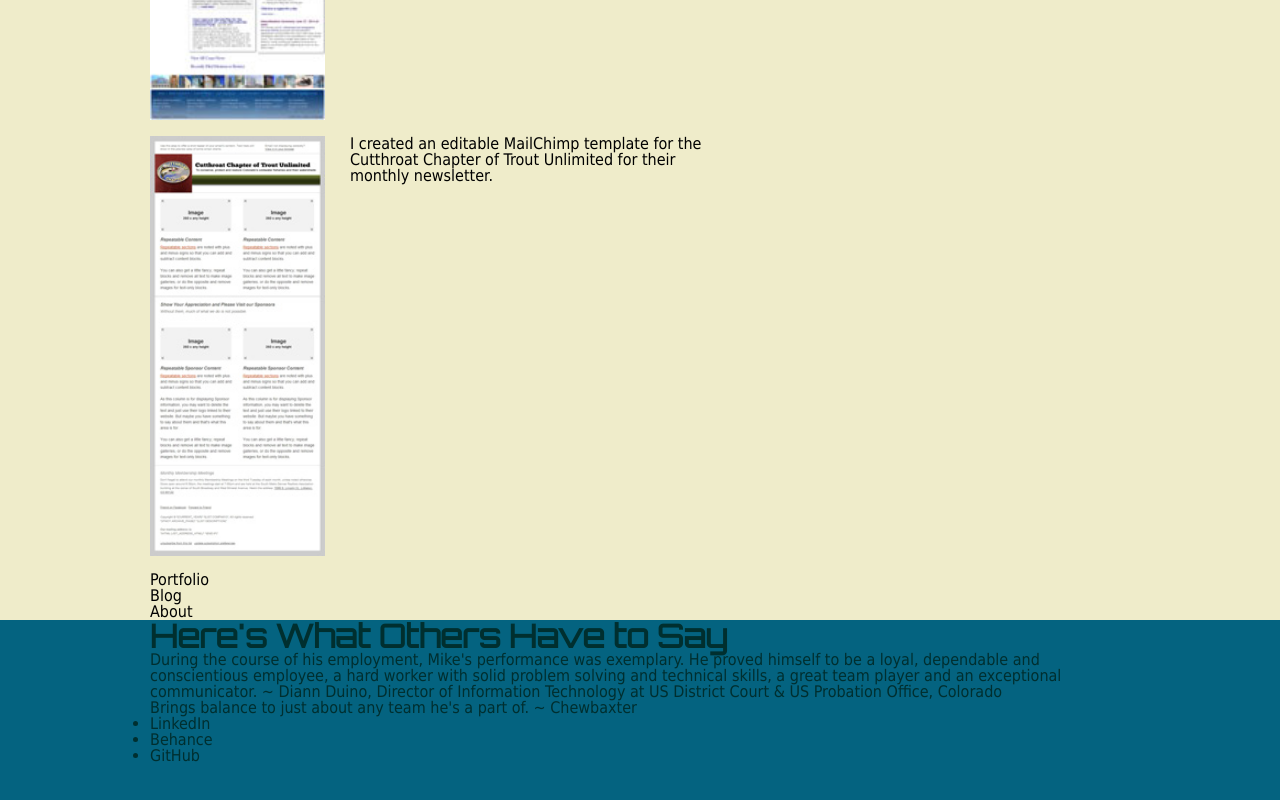
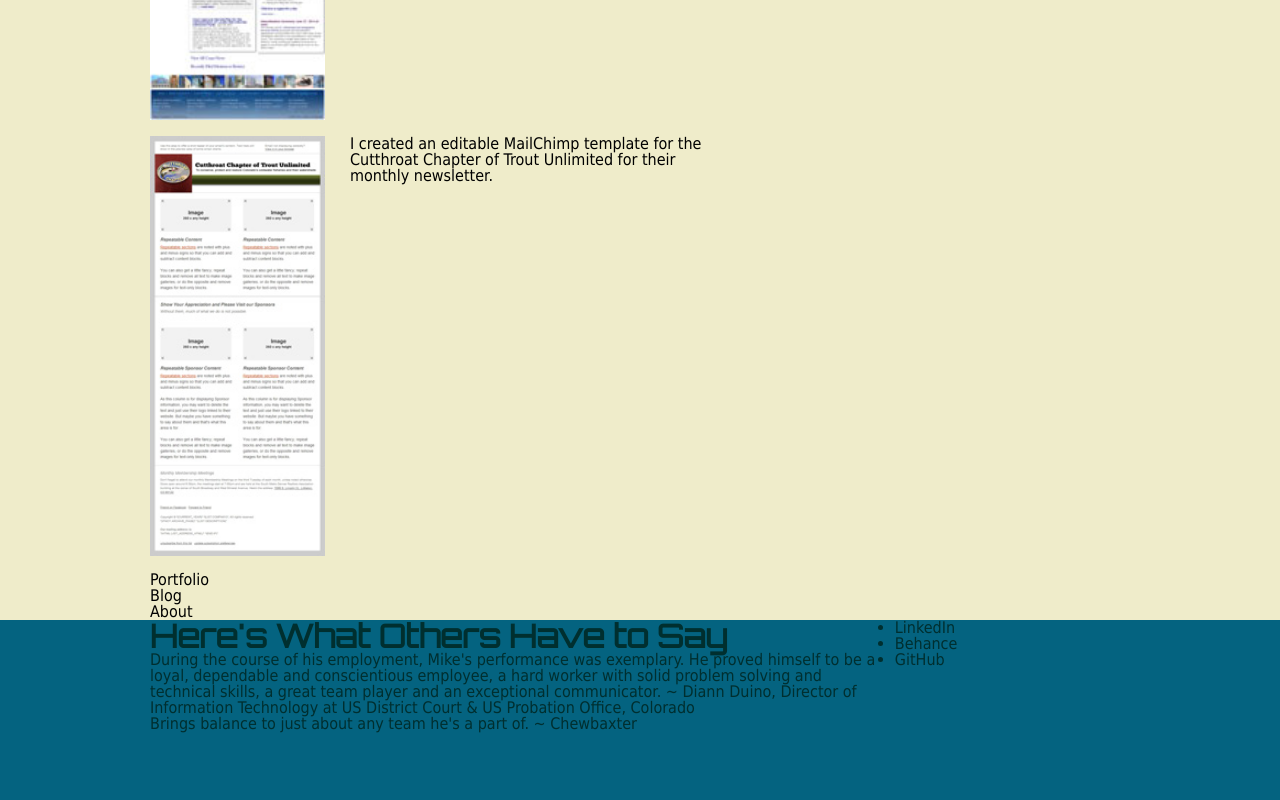
Before and after one commit to mrmyers5280/MM-Portfolio-Site, a plain HTML site: page index.html in a window 1280 px wide. Shown: the part 731-1531 px from the top of the page. Drawn offline with Linux system fonts and the light colour scheme.

Commit message:
Position two footer sections on left and right of footer

```diff
--- a/css/screen-layout_large.css
+++ b/css/screen-layout_large.css
@@ -41,3 +41,13 @@
     width: 175px;
     margin-right: 25px;
 }
+
+
+#footer-quotes {
+    width: 75%;
+    float: left;
+}
+#footer-media {
+    width: 24%;
+    float: right;
+}
```
